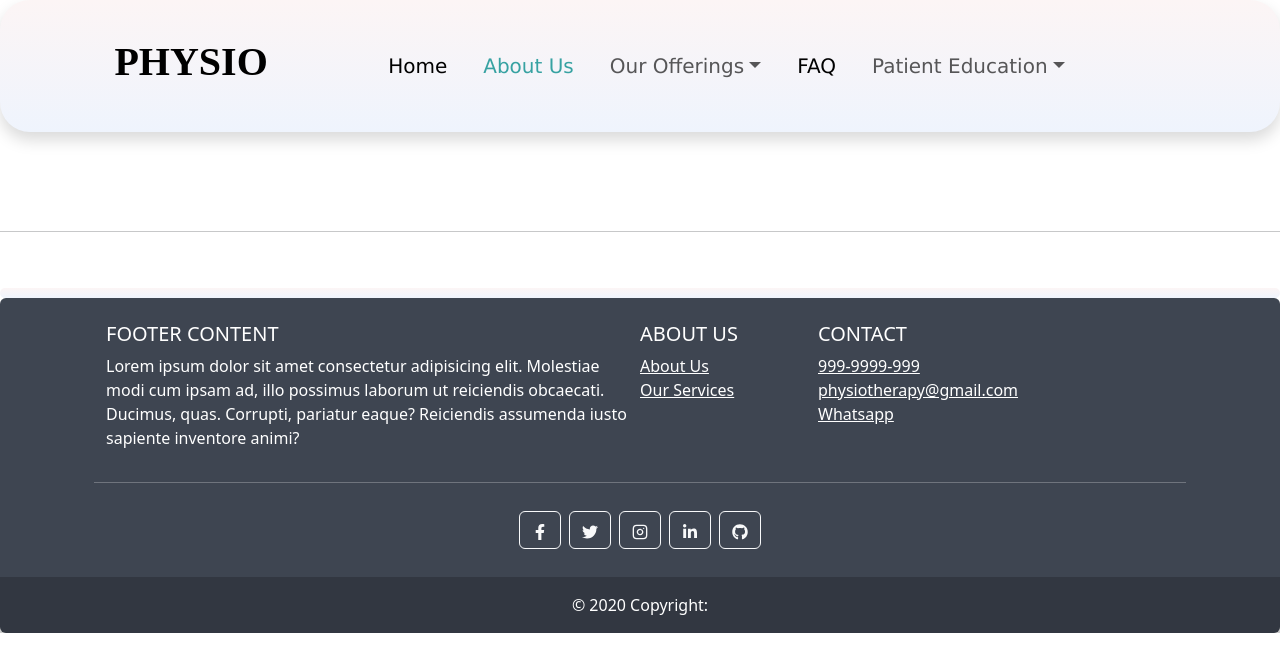
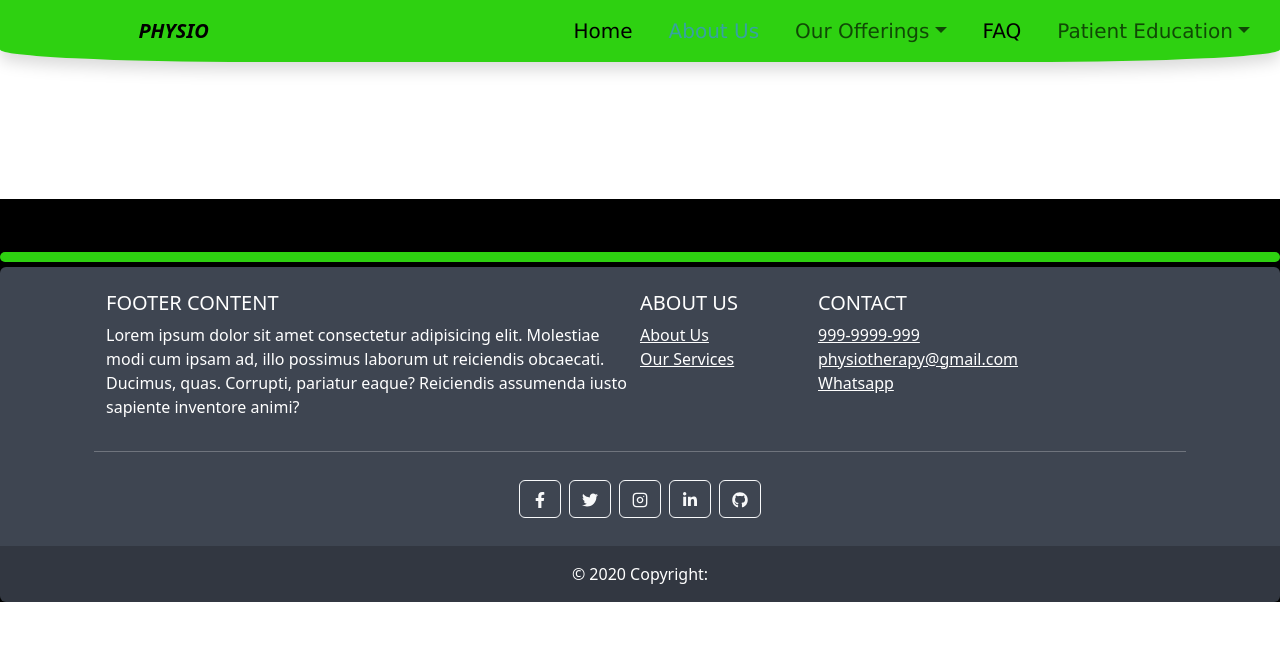
Before and after one commit to imdilshad/Physiotherapy-Website, a React (Vite) app: page /about in a window 1280 px wide. Shown: the top 672 px of the page. Built offline with nearby package versions, Linux system fonts and the light colour scheme.

Commit message:
added designing

```diff
--- a/src/App.css
+++ b/src/App.css
@@ -4,6 +4,7 @@
   /* margin: 0  auto; */
   padding-top: 3rem;
   text-align: center;
+  background-color: black;
 }
 
 .logo {
@@ -34,9 +35,6 @@
   }
 }
 
-.card {
-  padding: 2em;
-}
 
 .read-the-docs {
   color: #888;
--- a/src/App.jsx
+++ b/src/App.jsx
@@ -9,7 +9,7 @@ function App() {
   const [count, setCount] = useState(0)
 
   return (
-    <div  >
+    <div  style={{backgroundColor:'black'}}>
     <Head1/>
     <Outlet/>
     <Footer1/>
--- a/src/Components/Header/Head1.jsx
+++ b/src/Components/Header/Head1.jsx
@@ -7,15 +7,17 @@ function Head1() {
     <>
 
 
-<nav className="navbar navbar-expand-lg bg-body-tertiary fixed-top shadow main-div " >
+<nav className="navbar mt-0 navbar-expand-lg  fixed-top nav-round shadow main-div " >
 <div className="container-fluid  ">
     <div style={{margin:'0 8vw'}}>
-        <a className="navbar-brand mx-4 " href="#"><h1 style={{ fontFamily: 'cursive', fontWeight: 'bolder' }}>PHYSIO</h1></a>
+        <a className="navbar-brand mx-4 " href="#"><b><i>PHYSIO</i></b></a>
     </div>
     <button className="navbar-toggler" type="button" data-bs-toggle="collapse" data-bs-target="#navbarNavDropdown" aria-controls="navbarNavDropdown" aria-expanded="false" aria-label="Toggle navigation">
         <span className="navbar-toggler-icon"></span>
     </button>
-    <div className="collapse navbar-collapse" id="navbarNavDropdown">
+
+    <div>
+    <div className="collapse navbar-collapse " id="navbarNavDropdown" >
 
         <ul className="navbar-nav d-flex justify-content-center align-items-center">
             <li className="nav-item nav-ele">
@@ -50,10 +52,10 @@ function Head1() {
 
         </ul>
     </div>
+    </div>
 </div>
 </nav>
 
-<hr style={{padding:'20px 0'}}/>
     </>
   )
 }
--- a/src/Components/Home/Accordion10.jsx
+++ b/src/Components/Home/Accordion10.jsx
@@ -25,12 +25,12 @@ function Accordion10() {
 
   return (
     <>
-<hr />
-<section className="bg-light py-3 py-md-5 main-div">
+
+<section className=" py-3 py-md-5 main-div">
   <div className="container">
     <div className="row gy-5 gy-lg-0 align-items-lg-center">
       <div className="col-12 col-lg-6">
-        <img className="img-fluid rounded" loading="lazy" src="https://tse4.mm.bing.net/th?id=OIP.bp4YK6RkaRvIaMeQH72D9wHaE7&pid=Api&P=0&h=180" alt="How can we help you?"/>
+        <img className="img-fluid rounded zoom" loading="lazy" src="https://tse4.mm.bing.net/th?id=OIP.bp4YK6RkaRvIaMeQH72D9wHaE7&pid=Api&P=0&h=180" alt="How can we help you?"/>
       </div>
       <div className="col-12 col-lg-6">
         <div className="row justify-content-xl-end">
@@ -93,7 +93,7 @@ function Accordion10() {
     </div>
   </div>
 </section>
-    <hr />
+
     </>
   )
 }
--- a/src/Components/Home/Home.jsx
+++ b/src/Components/Home/Home.jsx
@@ -6,7 +6,7 @@ function Home() {
   return (
     <>
 
-    <section className='main-div mt-5'>
+    <section className='main-div mt-4'>
 
         <div className=" container  ">
 
@@ -16,7 +16,7 @@ function Home() {
 
     </div>
     </section>
-    <hr />
+
 
     </>
   )
--- a/src/Components/Home/Home2.jsx
+++ b/src/Components/Home/Home2.jsx
@@ -40,7 +40,7 @@ function Home2() {
 
 
 
-      <hr />
+
     </>
   )
 }
--- a/src/Components/Home/Home3.jsx
+++ b/src/Components/Home/Home3.jsx
@@ -194,7 +194,7 @@ function Home3() {
 
         </div>
         </section>
-        <hr />
+
 
 
         </>
--- a/src/Components/Home/Home4.jsx
+++ b/src/Components/Home/Home4.jsx
@@ -167,7 +167,7 @@ function Home4() {
 
         </div>
         </section>
-        <hr />
+
 
     </>
     )
--- a/src/Components/Home/Home5.jsx
+++ b/src/Components/Home/Home5.jsx
@@ -102,7 +102,7 @@ function Home5() {
 
         </div>
         </section>
-        <hr />
+
 
     </>
     )
--- a/src/index.css
+++ b/src/index.css
@@ -28,6 +28,7 @@ body {
   place-items: center;
   min-width: 320px;
   min-height: 100vh;
+
 }
 
 h1 {
@@ -91,12 +92,14 @@ button:focus-visible {
 }
 
 .main-div{
-  background-image: linear-gradient(#fcf5f5,#eff4fd);
+  /* background-image: linear-gradient(#fcf5f5,#eff4fd); */
+  background-color: #2ed111;
   /* width: 100vw;  */
   border-radius: 30px;
   box-shadow: rgb(160, 160, 209);
   /* margin: 0 -10vw; */
   padding: 5px 0;
+  margin: 5px 0;
 }
 
 .nav-ele{
@@ -139,3 +142,29 @@ button:focus-visible {
   --bs-gutter-x: -1.5rem !important;
 }
 /* ----------------------- */
+
+.nav-round{
+  border-radius: 0 0 20% 20%;
+}
+
+/* zoom -------------------- */
+.zoom {
+  padding: 50px;
+  background-color: green;
+  transition: transform .2s; /* Animation */
+  width: 200px;
+  height: 200px;
+  margin: 0 auto;
+}
+
+.zoom:hover {
+  transform: scale(1.5); /* (150% zoom - Note: if the zoom is too large, it will go outside of the viewport) */
+}
+
+/* -------------------------- */
+
+/* card transition */
+
+.card {
+  padding: 2em;
+}
```
